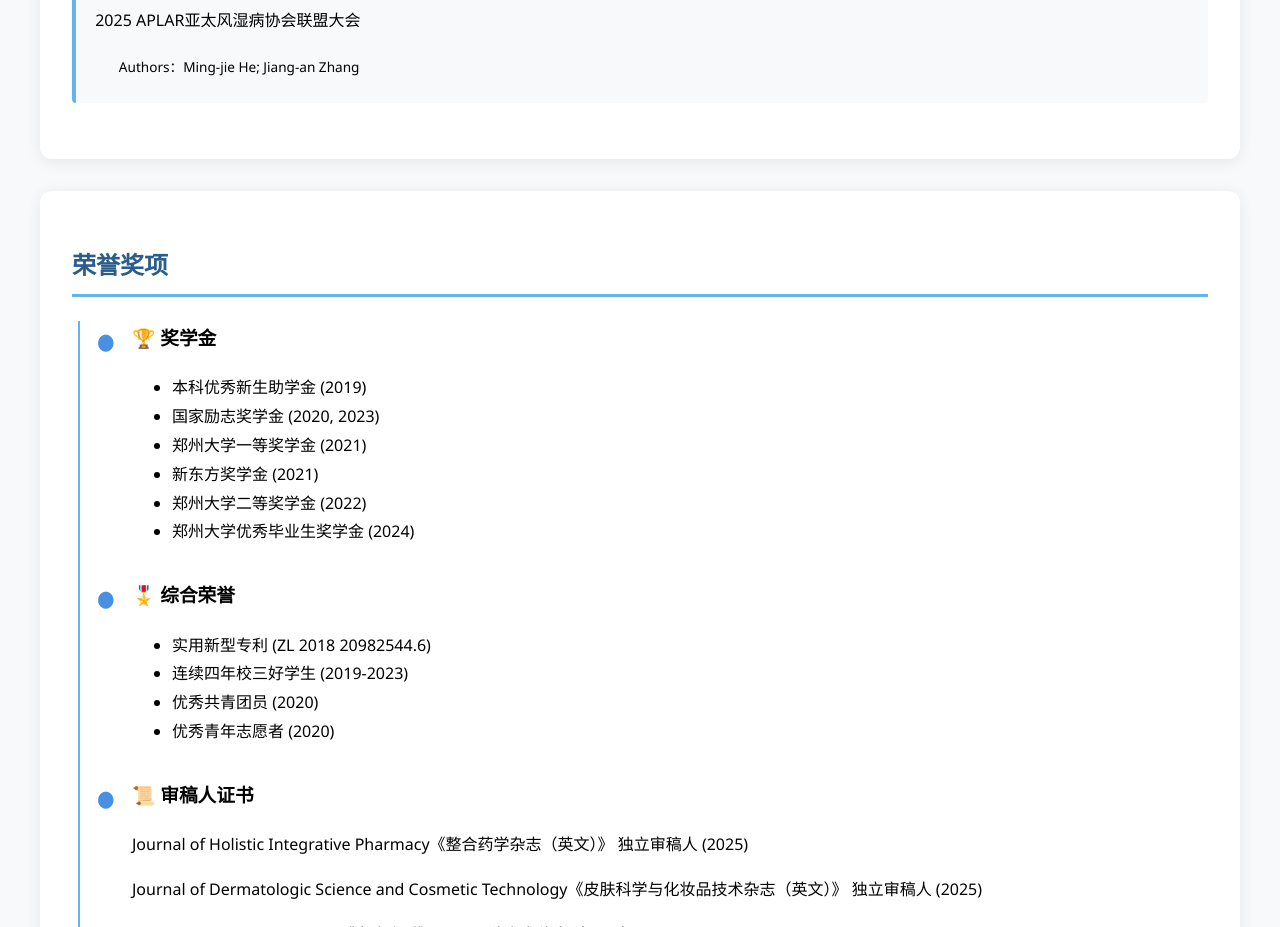
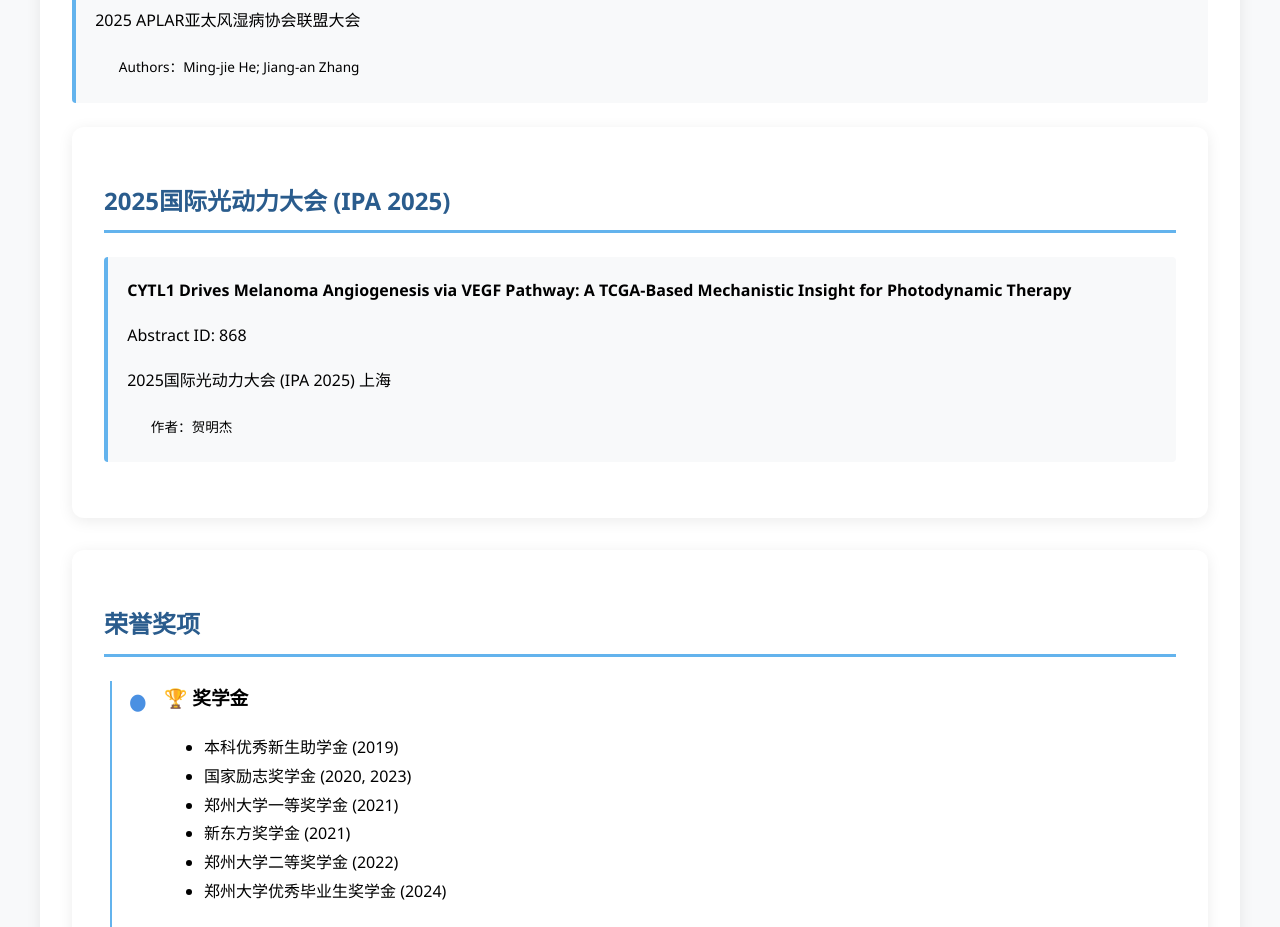
Before and after one commit to Hemingjie2001/Hemingjie2001, a plain HTML site: page index.html in a window 1280 px wide. Shown: the part 3980-4907 px from the top of the page. Drawn offline with Linux system fonts and the light colour scheme.

Commit message:
Update index.html

```diff
--- a/index.html
+++ b/index.html
@@ -276,6 +276,16 @@
             <span class="badge">Authors：Ming-jie He; Jiang-an Zhang</span>
         </li>
     </ul>
+    <div class="section-card">
+<h2>2025国际光动力大会 (IPA 2025)</h2>
+<ul class="publication-list">
+    <li class="publication-item">
+        <strong>CYTL1 Drives Melanoma Angiogenesis via VEGF Pathway: A TCGA-Based Mechanistic Insight for Photodynamic Therapy</strong>
+        <p>Abstract ID: 868</p>
+        <p>2025国际光动力大会 (IPA 2025) 上海</p>
+        <span class="badge">作者：贺明杰</span>
+    </li>
+</ul>
 </div>
 
         <div class="section-card">
```
